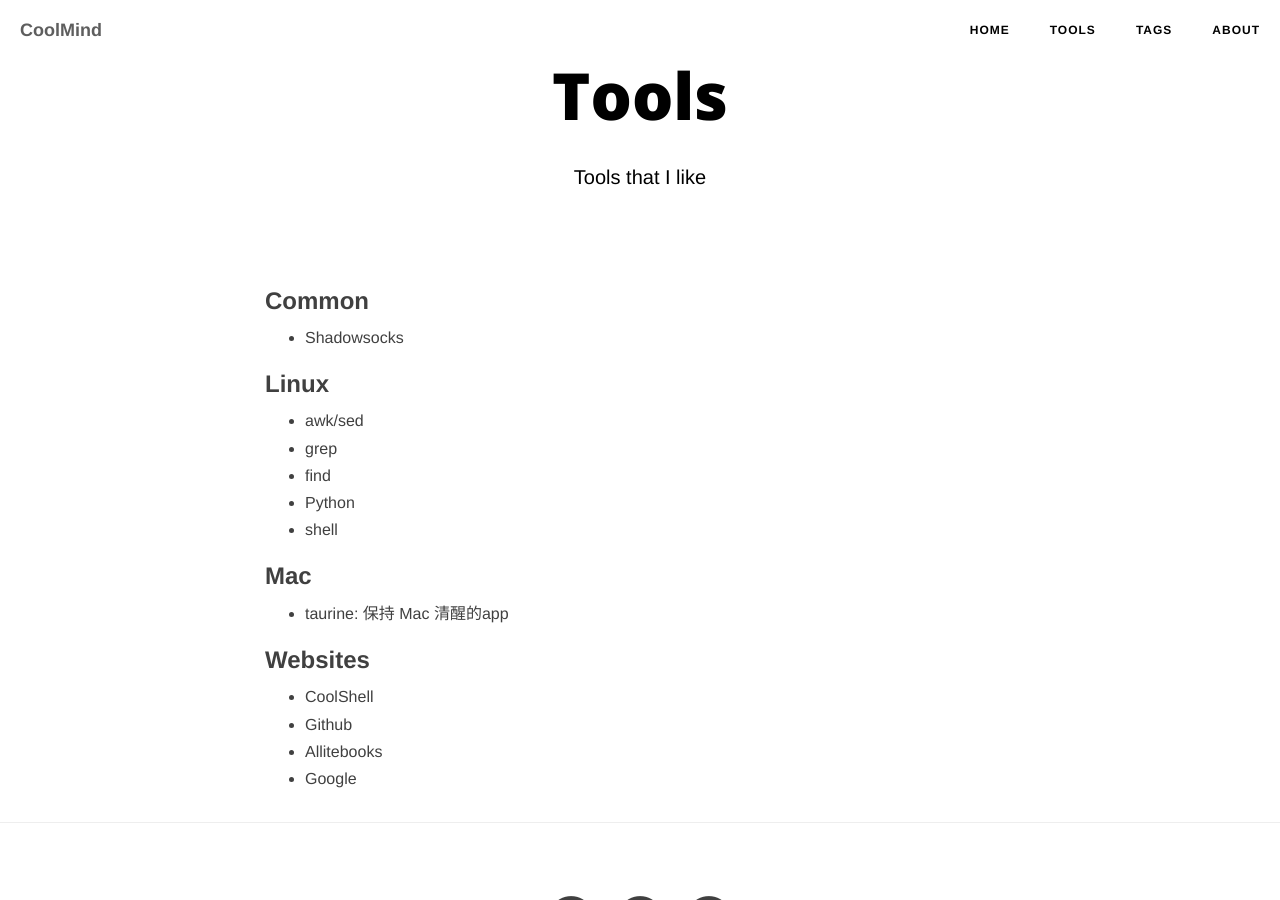
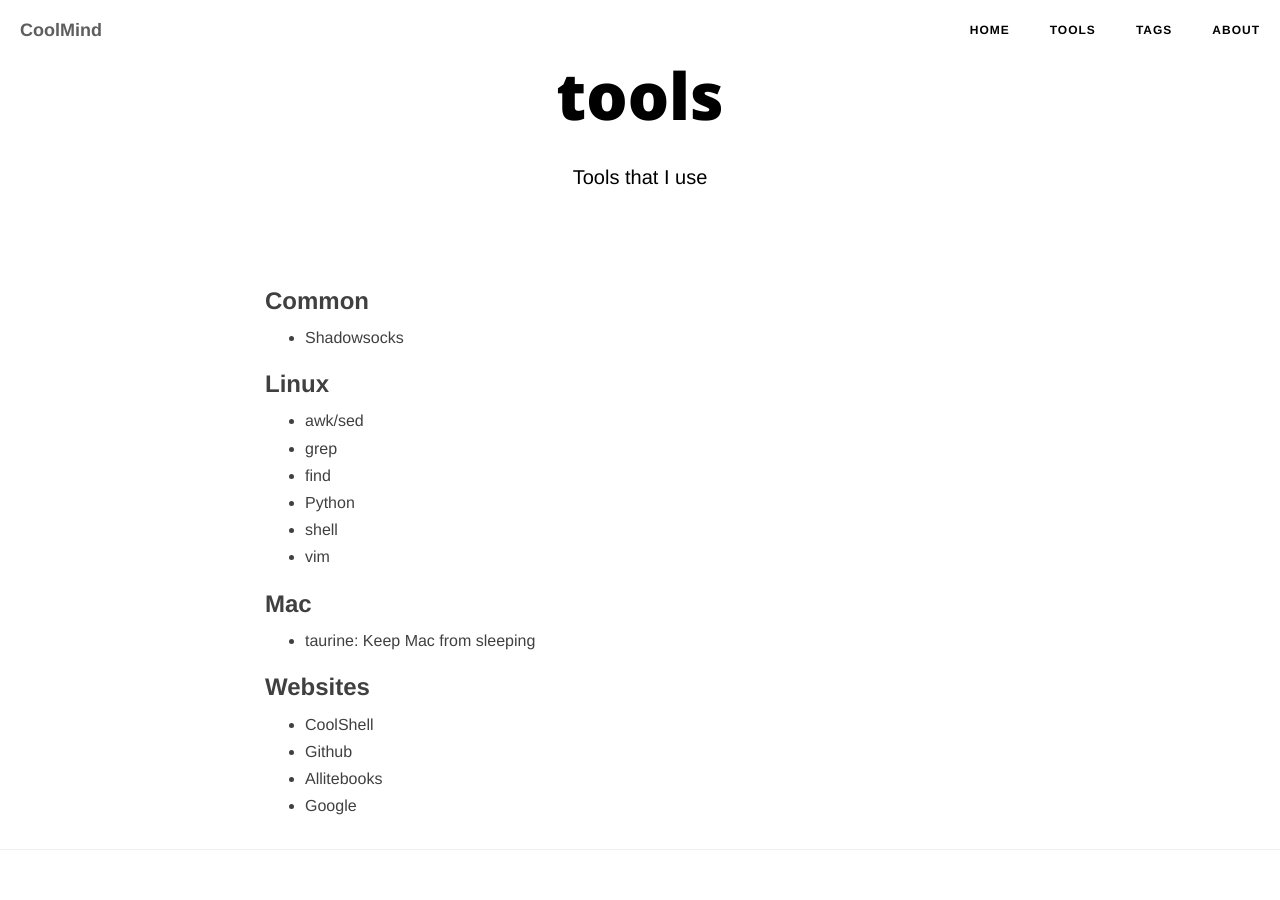
Before and after one commit to chunyang-wen/chunyang-wen.github.io, a Jekyll site: the page built from tools.md, in a window 1280 px wide and 900 px high. Built offline with Jekyll 4.4.1, drawn with Linux system fonts in a browser that asks for light colours; nearby versions of some CDN libraries; comment, search, counter and statistics services are not loaded; grey boxes are pictures that could not be loaded.

Commit message:
Update about and tools

```diff
--- a/Tools.md
+++ b/tools.md
@@ -1,7 +1,7 @@
 ---
 layout: page
-title: "Tools"
-description: "Tools that I like"
+title: "tools"
+description: "Tools that I use"
 header-img: "img/autumn.jpg"
 ---
 
@@ -16,10 +16,11 @@
 + find
 + Python
 + shell
++ vim
 
 ### Mac
 
-+ taurine: 保持 Mac 清醒的app
++ taurine: Keep Mac from sleeping
 
 ### Websites
 
```
Also changed, not shown: About.md (deleted, +0 -16 lines), about.md (added, +14 -0 lines).
